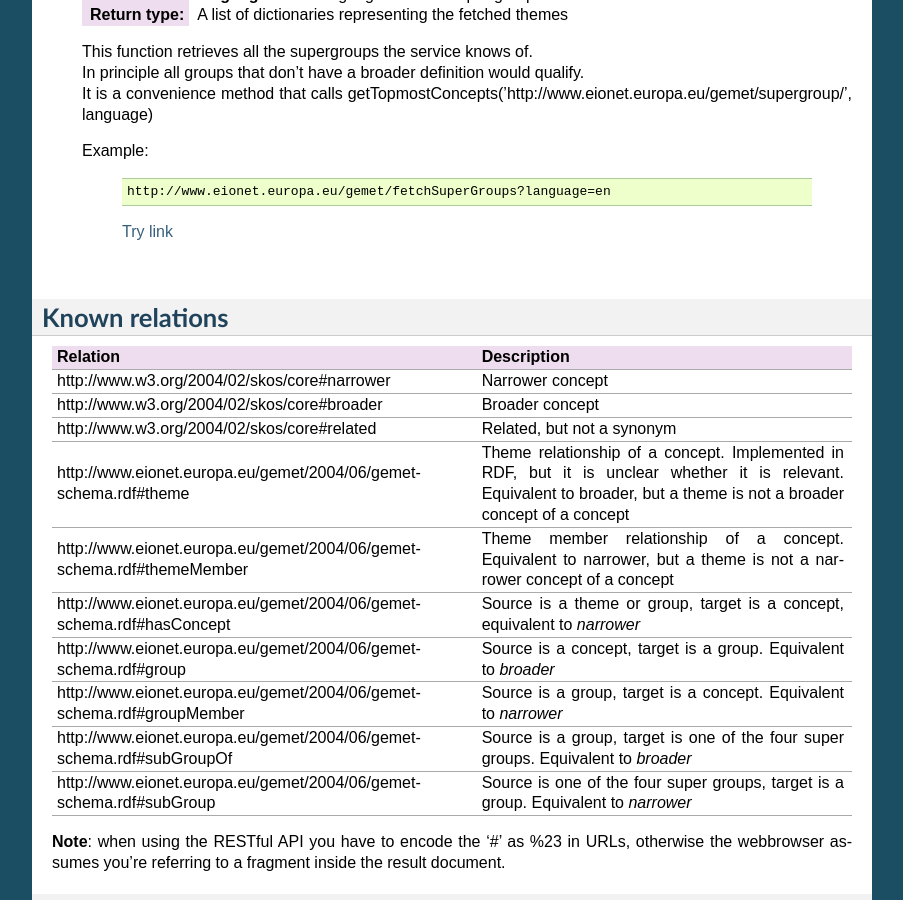
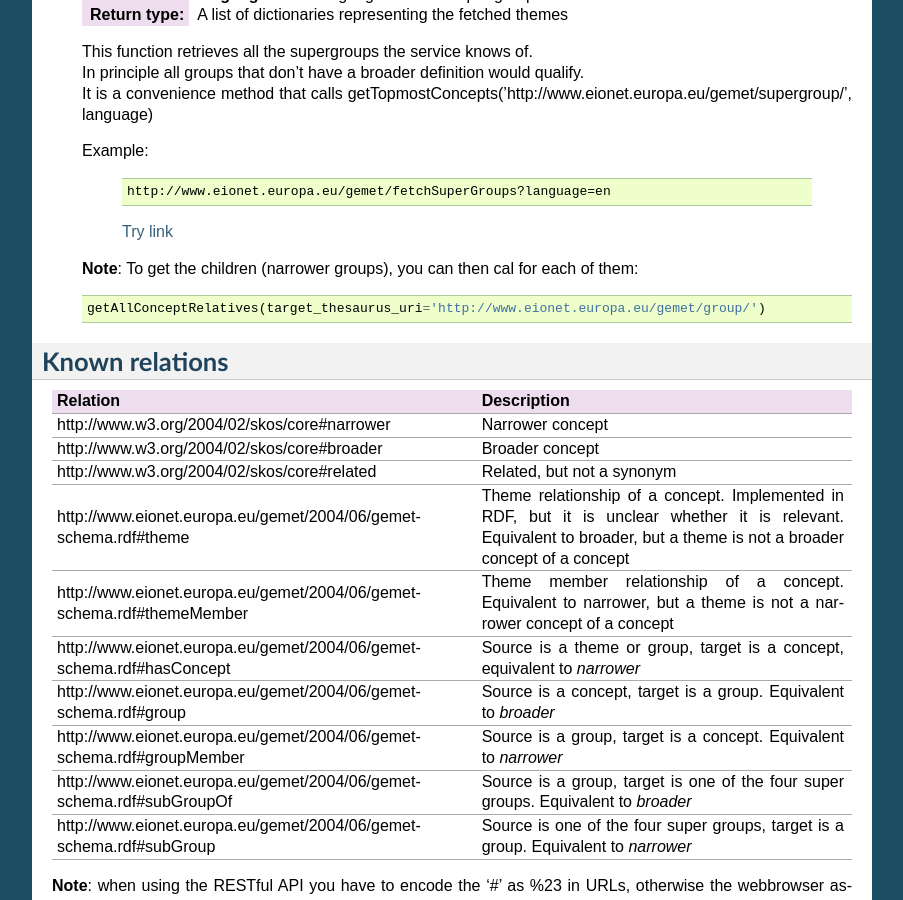
Before and after one commit to eea/gemet, a Sphinx documentation site: the page built from docs/new_api/source/index.rst, in a window 1280 px wide and 900 px high, scrolled down 7340 px. Shown: the whole window, without its empty margins (198-1101 px from the left). Built offline with Sphinx 7.4.7, drawn with Linux system fonts in a browser that asks for light colours.

Commit message:
docs: small update.

```diff
--- a/docs/new_api/source/index.rst
+++ b/docs/new_api/source/index.rst
@@ -417,7 +417,10 @@
             http://www.eionet.europa.eu/gemet/fetchSuperGroups?language=en
         |   `Try link <http://www.eionet.europa.eu/gemet/fetchSupergroups?language=en>`_
 
-    |
+    **Note**: To get the children (narrower groups), you can then cal for each of them::
+
+        getAllConceptRelatives(target_thesaurus_uri='http://www.eionet.europa.eu/gemet/group/')
+
 
 .. _knownrelations:
 
@@ -456,18 +459,18 @@
 **Known thesauri**
 ==================
 
-+------------------------------------------------------------------------+------------------------------------------------------------------------------------------------+
-|                                 Thesauri                               |                                      Description                                               |
-+========================================================================+================================================================================================+
-| \http://www.eionet.europa.eu/gemet/concept/                            | thesaurus URI for Concepts                                                                     |
-+------------------------------------------------------------------------+------------------------------------------------------------------------------------------------+
-| \http://www.eionet.europa.eu/gemet/theme/                              | thesaurus URI for Themes                                                                       |
-+------------------------------------------------------------------------+------------------------------------------------------------------------------------------------+
-| \http://www.eionet.europa.eu/gemet/group/                              | thesaurus URI for Groups                                                                       |
-+------------------------------------------------------------------------+------------------------------------------------------------------------------------------------+
-| \http://www.eionet.europa.eu/gemet/supergroup/                         | thesaurus URI for SuperGroups                                                                  |
-+------------------------------------------------------------------------+------------------------------------------------------------------------------------------------+
-| \http://inspire.ec.europa.eu/theme/                                    | thesaurus URI for Inspire Themes                                                               |
-+------------------------------------------------------------------------+------------------------------------------------------------------------------------------------+
++---------------------------------------------------------+--------------------------------------------+
+|                       Thesauri                          |                Description                 |
++=========================================================+============================================+
+| \http://www.eionet.europa.eu/gemet/concept/             | thesaurus URI for Concepts                 |
++---------------------------------------------------------+--------------------------------------------+
+| \http://www.eionet.europa.eu/gemet/theme/               | thesaurus URI for Themes                   |
++---------------------------------------------------------+--------------------------------------------+
+| \http://www.eionet.europa.eu/gemet/group/               | thesaurus URI for Groups                   |
++---------------------------------------------------------+--------------------------------------------+
+| \http://www.eionet.europa.eu/gemet/supergroup/          | thesaurus URI for SuperGroups              |
++---------------------------------------------------------+--------------------------------------------+
+| \http://inspire.ec.europa.eu/theme/                     | thesaurus URI for Inspire Themes           |
++---------------------------------------------------------+--------------------------------------------+
 
 **Note**: To retrieve the available thesauri, use the function :func:`getAvailableThesauri()`
```
